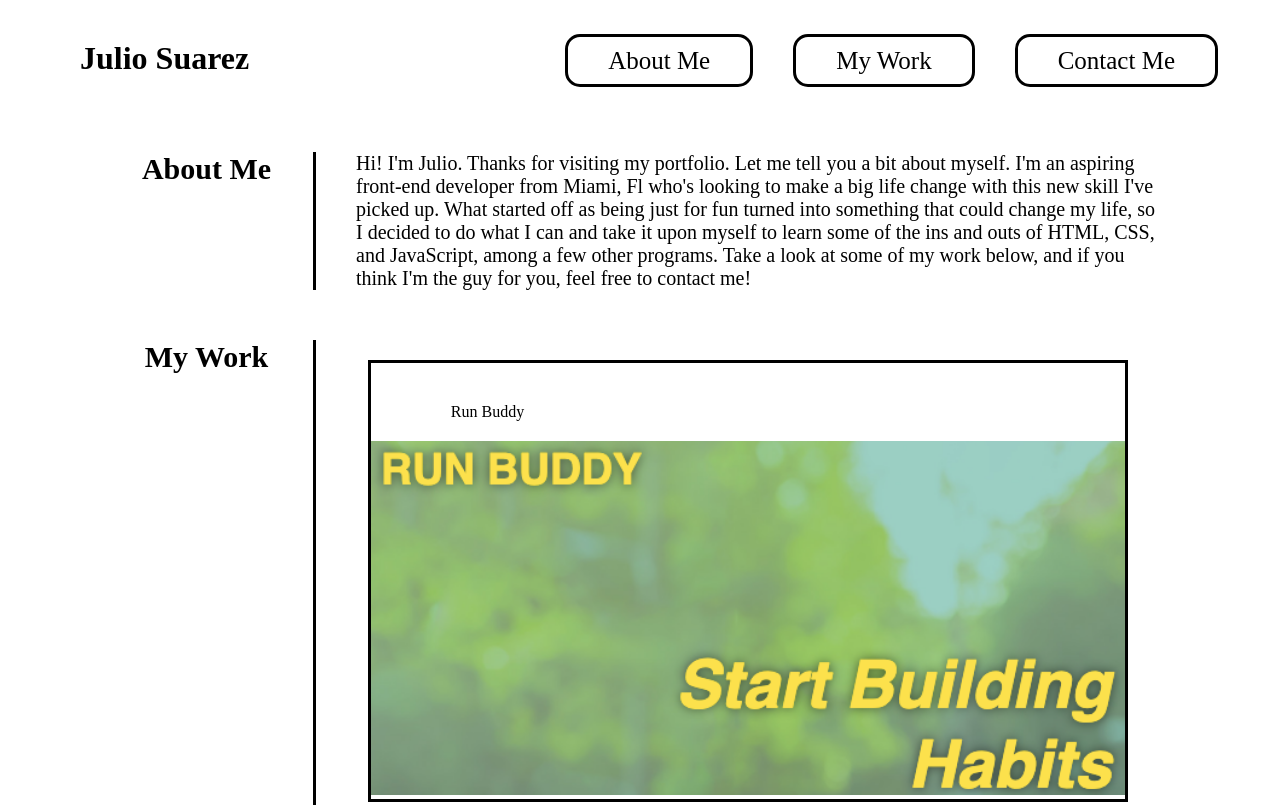
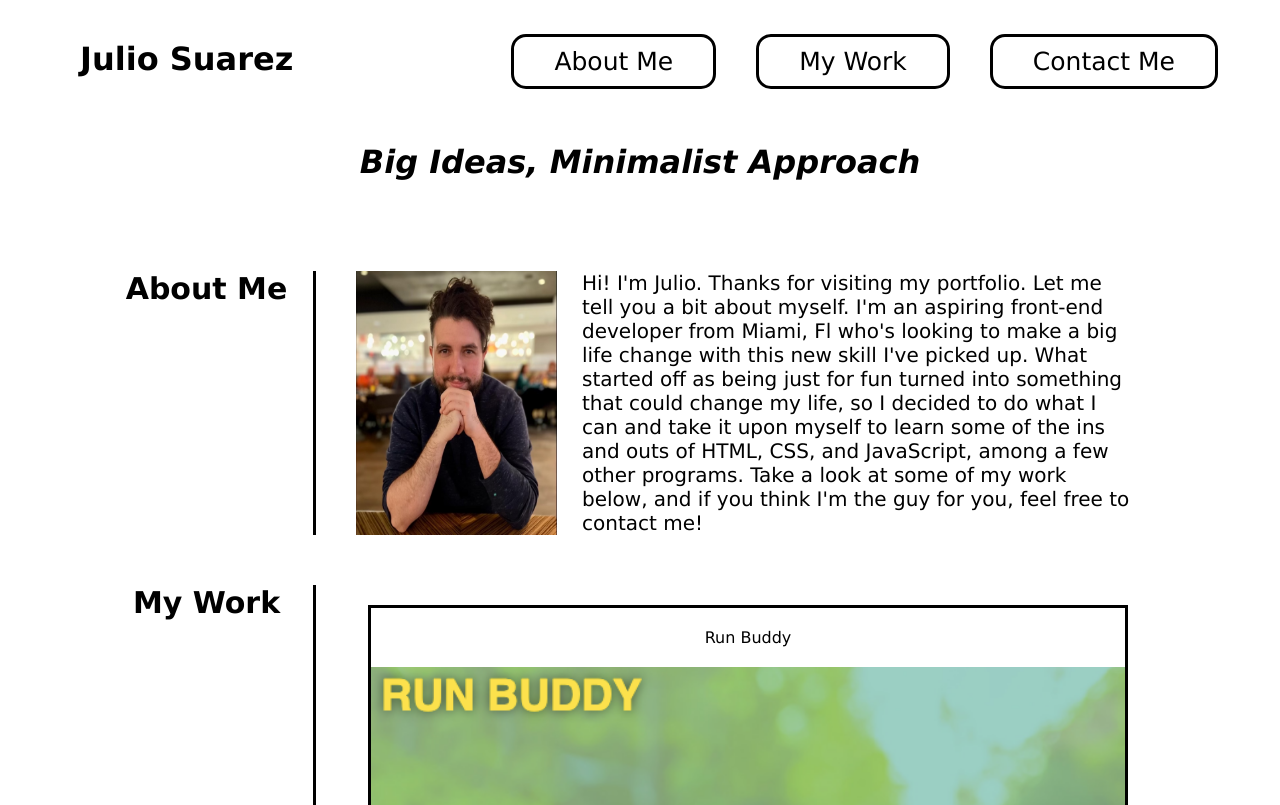
Before and after one commit to justjulio95/portfolio, a plain HTML site: page index.html in a window 1280 px wide. Shown: the top 805 px of the page. Drawn offline with Linux system fonts and the light colour scheme.

Commit message:
final (for real this time) skeleton layout before stylization. Added a headshot

```diff
--- a/assets/css/style.css
+++ b/assets/css/style.css
@@ -2,6 +2,10 @@
     margin: 0;
     padding: 0;
     box-sizing: border-box;
+}
+
+body {
+    font-family: Verdana, Tahoma, Arial, sans-serif;
 }
 
 /*#region <HEADER> styling*/
@@ -11,15 +15,6 @@ header {
     display: flex;
     flex-wrap: wrap;
     justify-content: space-between;
-}
-
-header h1 {
-    margin: 0;
-}
-
-header a {
-    text-decoration: none;
-    color: black /*temporary*/
 }
 
 header nav {
@@ -38,16 +33,24 @@ header nav ul li a {
     border: solid;
     border-radius: 15px;
     margin: 0 20px;
+    color: black;
+    text-decoration: none;
 }
 /*#endregion*/
 
-.info-container {
+/*#region HERO*/
+.hero {
     display: flex;
     flex-wrap: wrap;
-    justify-content: space-between;
-    margin: 50px 100px;
 }
 
+.hero h1 {
+    margin: 40px auto;
+    font-style: italic;
+}
+/*#endregion */
+
+/*#region General Container Styles*/
 .section-title {
     margin: 0;
     border-right: solid 3px;
@@ -56,15 +59,33 @@ header nav ul li a {
     text-align: center;
 }
 
+.info-container {
+    display: flex;
+    flex-wrap: wrap;
+    justify-content: space-between;
+    margin: 50px 100px;
+}
+/*#endregion*/
+
+/*#region ABOUT ME*/
 .my-info {
+    display: inline-flex;
     flex: 1;
     margin: 0 20px 0 40px;
 }
 
+.my-info img {
+    width: 25%;
+    flex: 1;
+}
+
 .my-info p {
     font-size: 20px;
+    margin: auto 25px;
 }
+/*#endregion*/
 
+/*#region MY WORK*/
 .projects {
     flex: 1;
     display: flex;
@@ -82,9 +103,15 @@ header nav ul li a {
     margin: 20px;
 }
 
+.work header {
+    margin: revert;
+    justify-content: center;
+}
+
 .big-item {
     flex-basis: 88%;
 }
+/*#endregion*/
 
 .contacts {
     flex: 1;
@@ -93,16 +120,13 @@ header nav ul li a {
     justify-content: space-evenly;
 }
 
+/*#region CONTACT ME*/
 .contacts ul {
     display: flex;
     flex-wrap: wrap;
     justify-content: space-between;
     list-style: none;
     align-items: center;
-}
-
-.contacts ul li {
-
 }
 
 .contacts ul li a {
@@ -112,7 +136,4 @@ header nav ul li a {
 .contacts ul li a img {
     width: 20%;
 }
-
-.test {
-
-}
+/*#endregion*/
--- a/index.html
+++ b/index.html
@@ -30,11 +30,16 @@
             </nav>
         </header>
 
+        <div class="hero">
+            <h1>Big Ideas, Minimalist Approach</h1>
+        </div>
+
         <!--About me section-->
         <section class="container" id="about-me">
             <div class="info-container">
                 <h2 class="section-title">About Me</h2>
                 <div class="my-info">
+                    <img src="./assets/images/headshot.png" alt=""/>
                     <p>
                         Hi! I'm Julio. Thanks for visiting my portfolio. Let me tell you a bit about myself. I'm an aspiring
                         front-end developer from Miami, Fl who's looking to make a big life change with this new skill I've
```
Also changed, not shown: assets/images/headshot.png (added), 1 other file.
